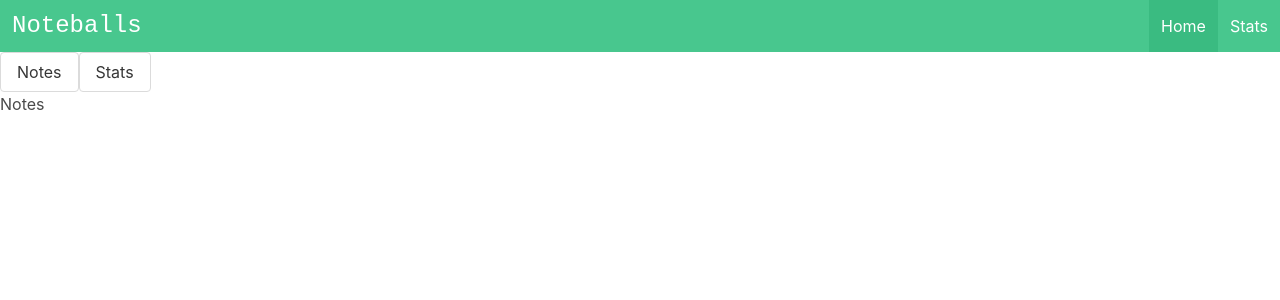
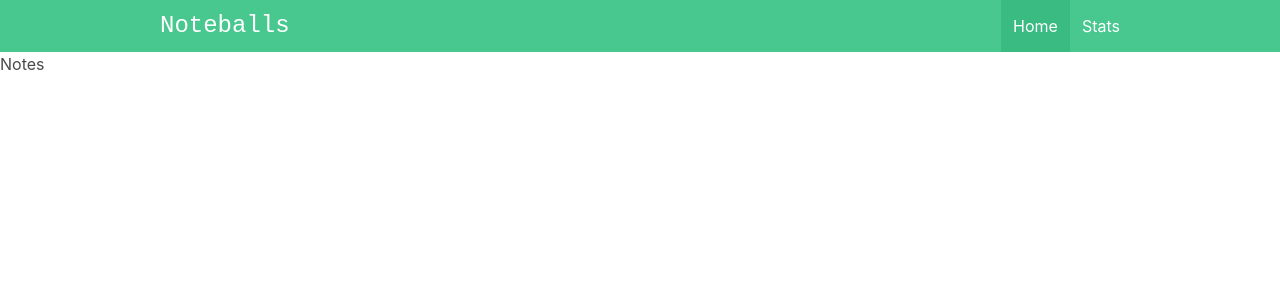
Before and after one commit to KarlHeitmann/vue-composition-api-noteballs, a Vue app: page / in a window 1280 px wide. Shown: the top 300 px of the page. Built offline with nearby package versions, Linux system fonts and the light colour scheme.

Commit message:
listo el navbar

```diff
--- a/src/App.vue
+++ b/src/App.vue
@@ -1,7 +1,5 @@
 <template>
   <NavBar />
-  <RouterLink to="/" class="button">Notes</RouterLink>
-  <RouterLink to="/stats" class="button">Stats</RouterLink>
   <RouterView />
 </template>
 
--- a/src/components/layout/NavBar.vue
+++ b/src/components/layout/NavBar.vue
@@ -4,19 +4,33 @@
     role="navigation"
     aria-label="main navigation"
     >
+
+    <div class="container is-max-desktop">
       <div class="navbar-brand">
         <div class="navbar-item is-size-4 is-family-monospace">
           Noteballs
         </div>
 
-      <a role="button" class="navbar-burger" aria-label="menu" aria-expanded="false" data-target="navbarBasicExample">
+        <a
+          role="button"
+          @click.prevent="showMobileNav = !showMobileNav"
+          class="navbar-burger"
+          :class="{ 'is-active' : showMobileNav}"
+          aria-label="menu"
+          aria-expanded="false"
+          data-target="navbarBasicExample"
+          >
           <span aria-hidden="true"></span>
           <span aria-hidden="true"></span>
           <span aria-hidden="true"></span>
         </a>
       </div>
 
-    <div id="navbarBasicExample" class="navbar-menu">
+      <div
+        id="navbarBasicExample"
+        class="navbar-menu"
+        :class="{ 'is-active' : showMobileNav}"
+        >
         <div class="navbar-end">
           <RouterLink
             to="/"
@@ -34,5 +48,29 @@
           </RouterLink>
         </div>
       </div>
+    </div>
+
+
   </nav>
 </template>
+
+<script setup>
+/*
+  imports
+*/
+  import { ref } from "vue";
+/*
+  mobile nav
+*/
+  const showMobileNav = ref(false)
+</script>
+
+<style>
+  @media (max-width: 1023px) {
+    .navbar-menu {
+      position: absolute;
+      left: 0;
+      width: 100%;
+    }
+  }
+</style>
```
Lines whose indentation alone changed are shown as unchanged.
